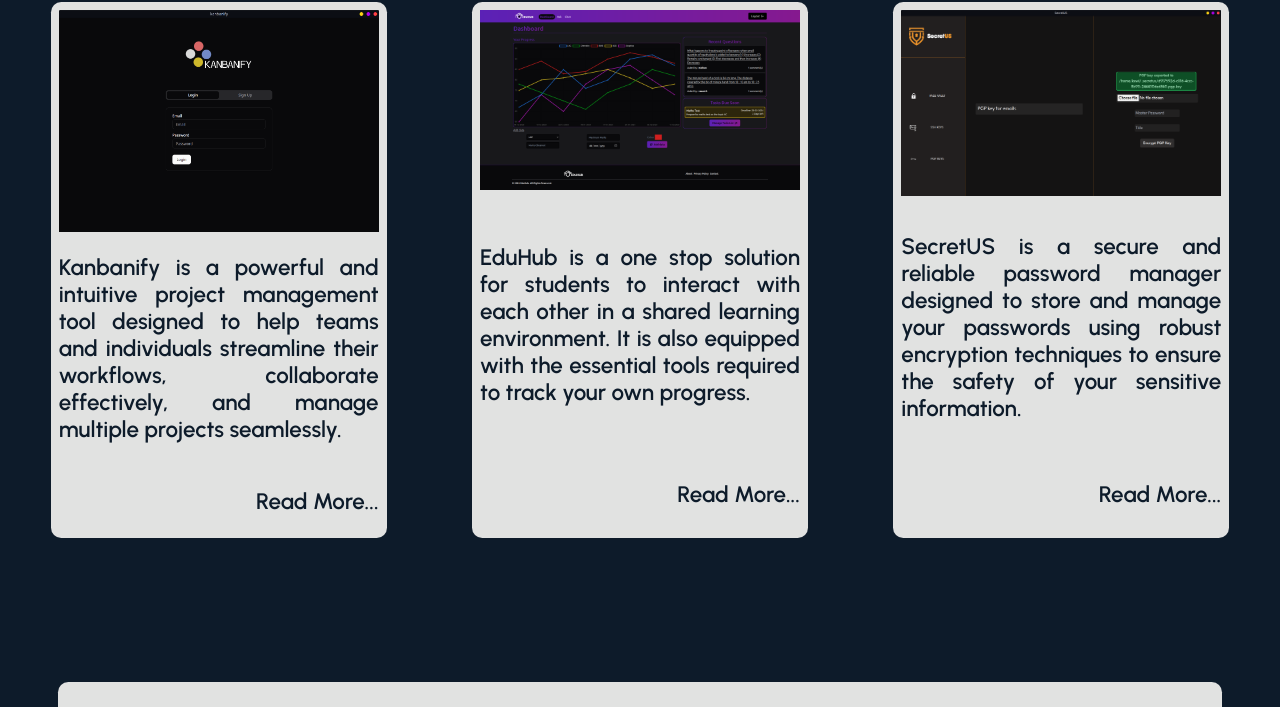
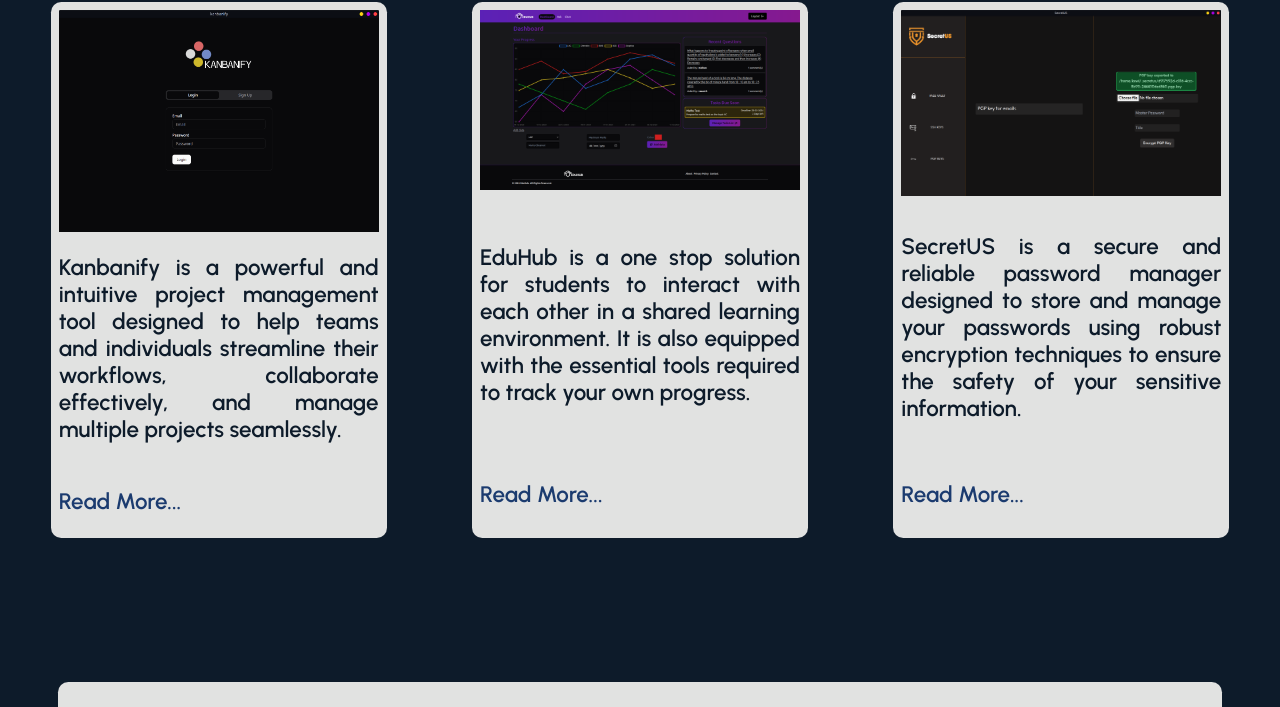
Before and after one commit to Eshaanmanath/Portfolio, a plain HTML site: page index.html in a window 1280 px wide. Shown: the part 2322-3029 px from the top of the page. Drawn offline with Linux system fonts and the light colour scheme.

Commit message:
linked projects section

```diff
--- a/assets/css/styles.css
+++ b/assets/css/styles.css
@@ -214,8 +214,11 @@
 .card img{
     max-height: 31vh;
 }
-.card .more{
-    align-self: flex-end;
+.card a{
+    color: #1B3B6F;
+}
+.card a:hover{
+    color: rgb(91, 0, 0);
 }
 h2{
     align-self: center;
--- a/index.html
+++ b/index.html
@@ -69,20 +69,19 @@
                 <div class="card c1">
                     <img src="./assets/img/kanbanify.png" alt="">
                     <p>Kanbanify is a powerful and intuitive project management tool designed to help teams and individuals streamline their workflows, collaborate effectively, and manage multiple projects seamlessly.</p>
-                    <p class="more">Read More...</p>
+                    <a href="https://github.com/Eshaanmanath/Kanbanify" target="_blank"><p class="more">Read More...</p></a>
                 </div>
                 <div class="card c2">
                     <img src="./assets/img/eduhub.png" alt="">
                     <p class="content">EduHub is a one stop solution for students to interact with each other in a shared learning environment. It is also equipped with  the essential tools required to track your own progress.</p>
-                    <p class="more">Read More...</p>
+                    <a href="https://github.com/Eshaanmanath/EduHub" target="_blank"><p class="more">Read More...</p></a>
                 </div>
                 <div class="card c3">
                     <img src="./assets/img/secretus.png" alt="">
                     <p class="content">SecretUS is a secure and reliable password manager designed to store and manage your passwords using robust encryption techniques to ensure the safety of your sensitive information. </p>
-                    <p class="more">Read More...</p>
+                    <a href="https://github.com/Eshaanmanath/SecretUS" target="_blank"><p class="more">Read More...</p></a>
                 </div>
             </div>
-
         </div>
         <div class="contacts" id="contact">
             <div class="contactbar">
```
